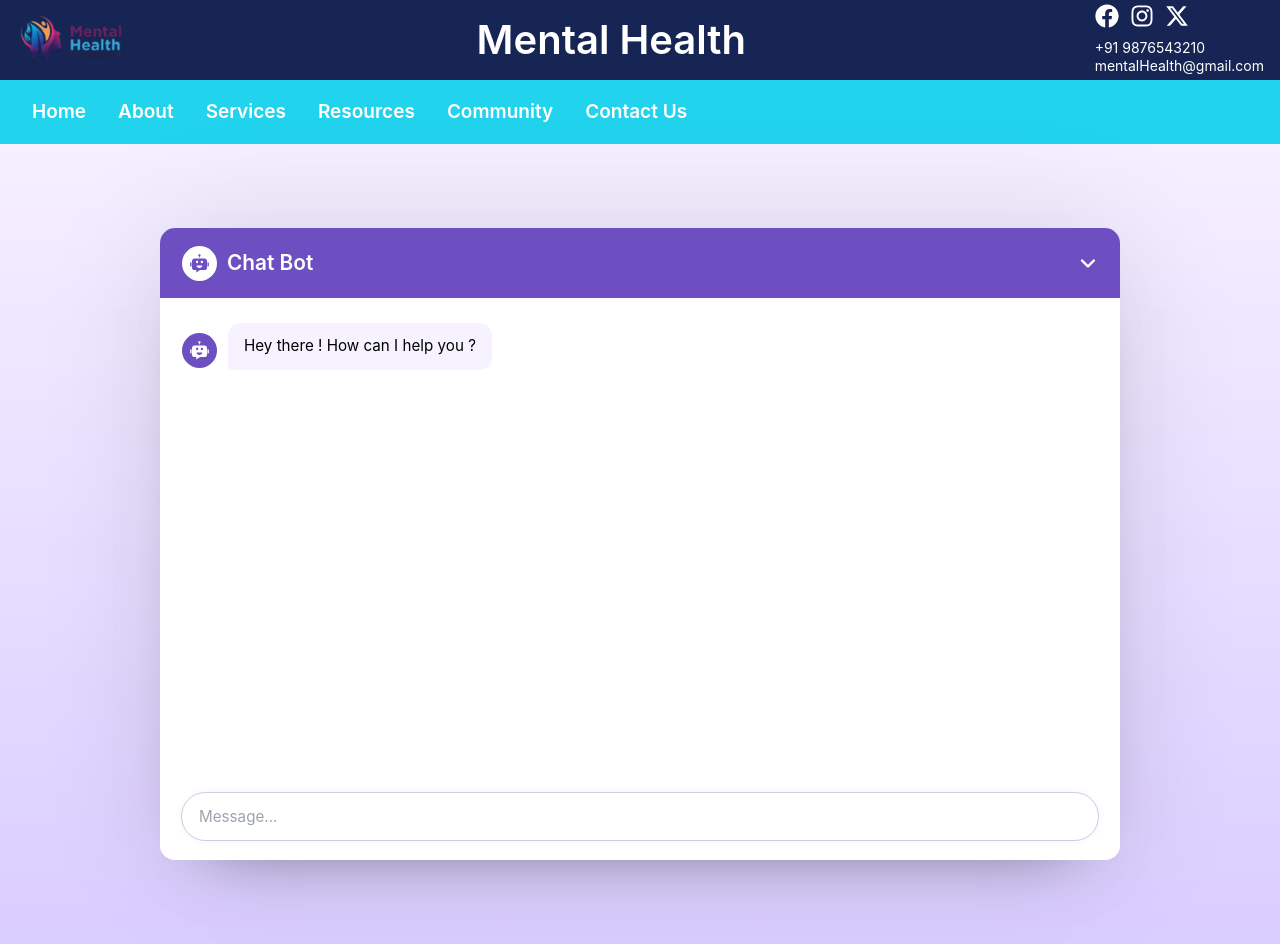
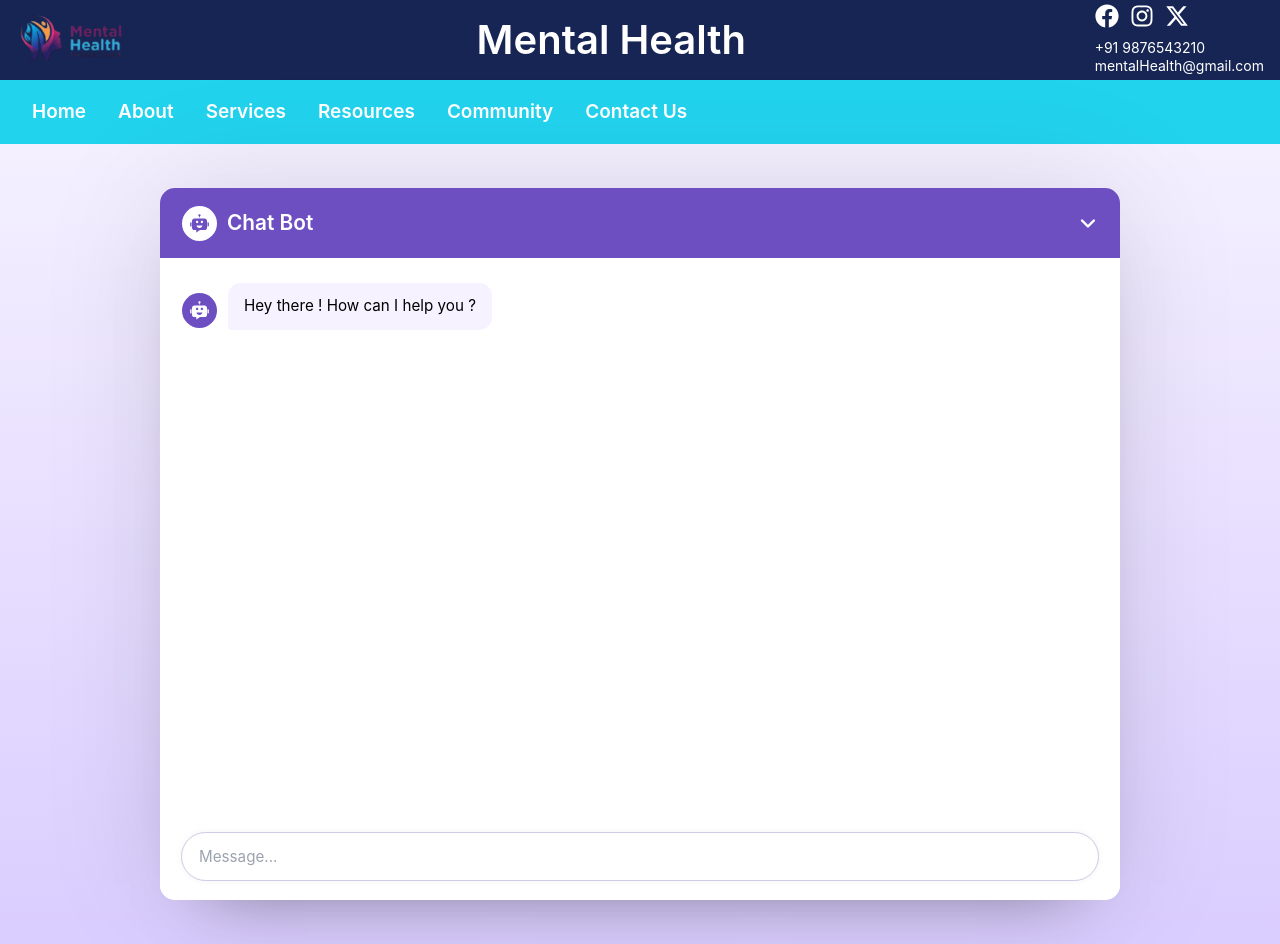
Before and after one commit to Hirak7024/NIELIT_CU_Project, a React (Create React App) app in the folder client/: page /chatBot in a window 1280 px wide. Built offline with nearby package versions, Linux system fonts and the light colour scheme.

Commit message:
Chat Bot CSS Updated

```diff
--- a/client/src/Pages/ChatBot.jsx
+++ b/client/src/Pages/ChatBot.jsx
@@ -28,7 +28,7 @@ const ChatBot = () => {
     try {
       // Make the API call to get the bot's response
       const response = await fetch(process.env.REACT_APP_API_URL, requestOptions);
-    //   console.log("API URL is :", process.env.REACT_APP_API_URL);
+      //   console.log("API URL is :", process.env.REACT_APP_API_URL);
       const data = await response.json();
       if (!response.ok) throw new Error(data.error.message || "Something went wrong!");
 
@@ -49,7 +49,7 @@ const ChatBot = () => {
   }, [chatHistory])
 
   return (
-    <div className="container">
+    <div className="ChatBot_Container">
       <div className="chatbot_popup">
         {/* Chatbot Header */}
         <div className="chat_header">
--- a/client/src/index.css
+++ b/client/src/index.css
@@ -5,7 +5,7 @@
 /* Importing Google Fonts - Inter */
 @import url("https://fonts.googleapis.com/css2?family=Inter:opsz,wght@14..32,100..900&display=swap");
 
-.container{
+.ChatBot_Container{
     width: 100vw;
     height: 100vh;
     display: flex;
@@ -76,7 +76,7 @@
 .chat_body {
   padding: 25px 22px;
   width: 100%;
-  height: 30rem;
+  height: 35rem;
   overflow-y: auto;
   display: flex;
   flex-direction: column;
```
Also changed, not shown: 2 other files (tests, documents, lock files or other folders).
